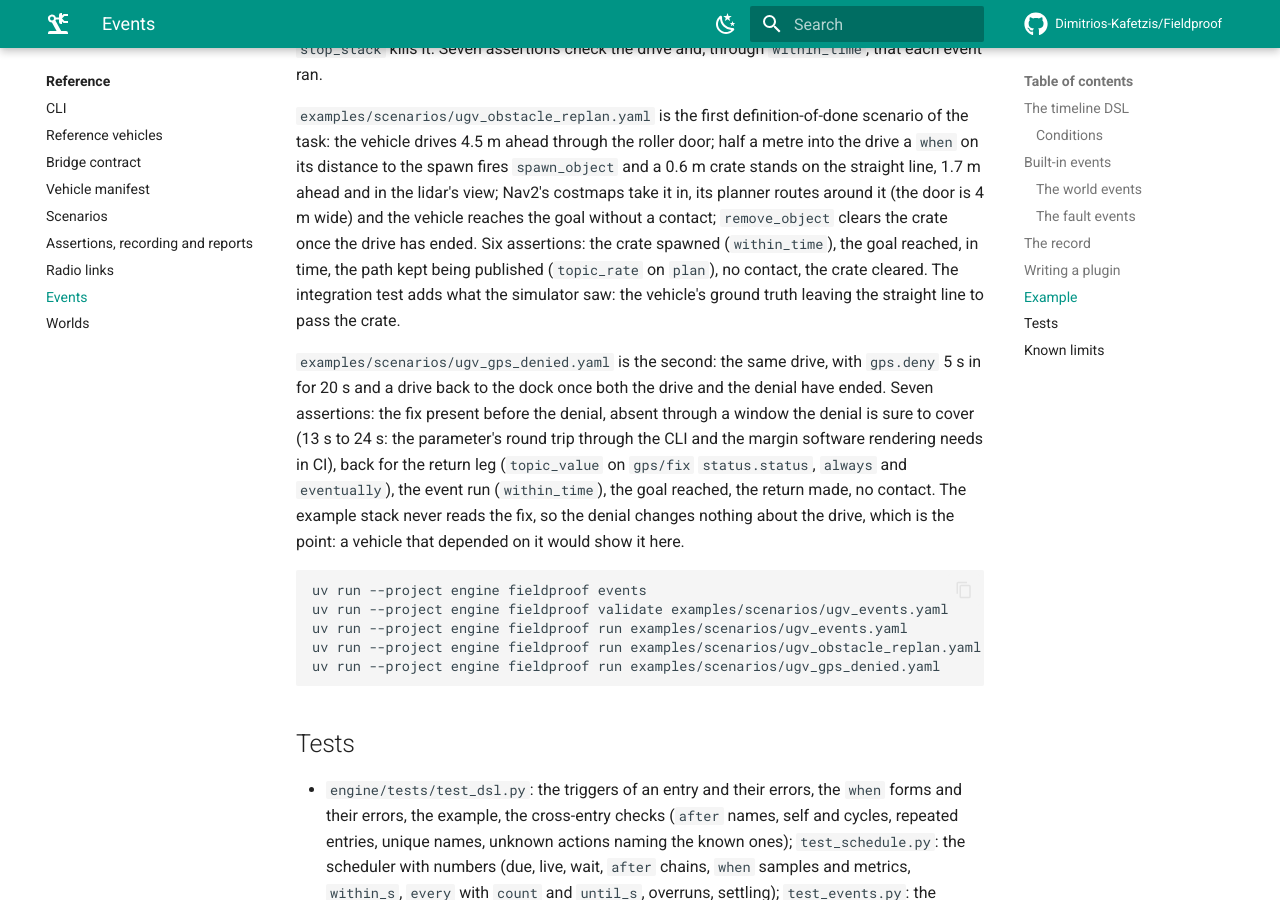
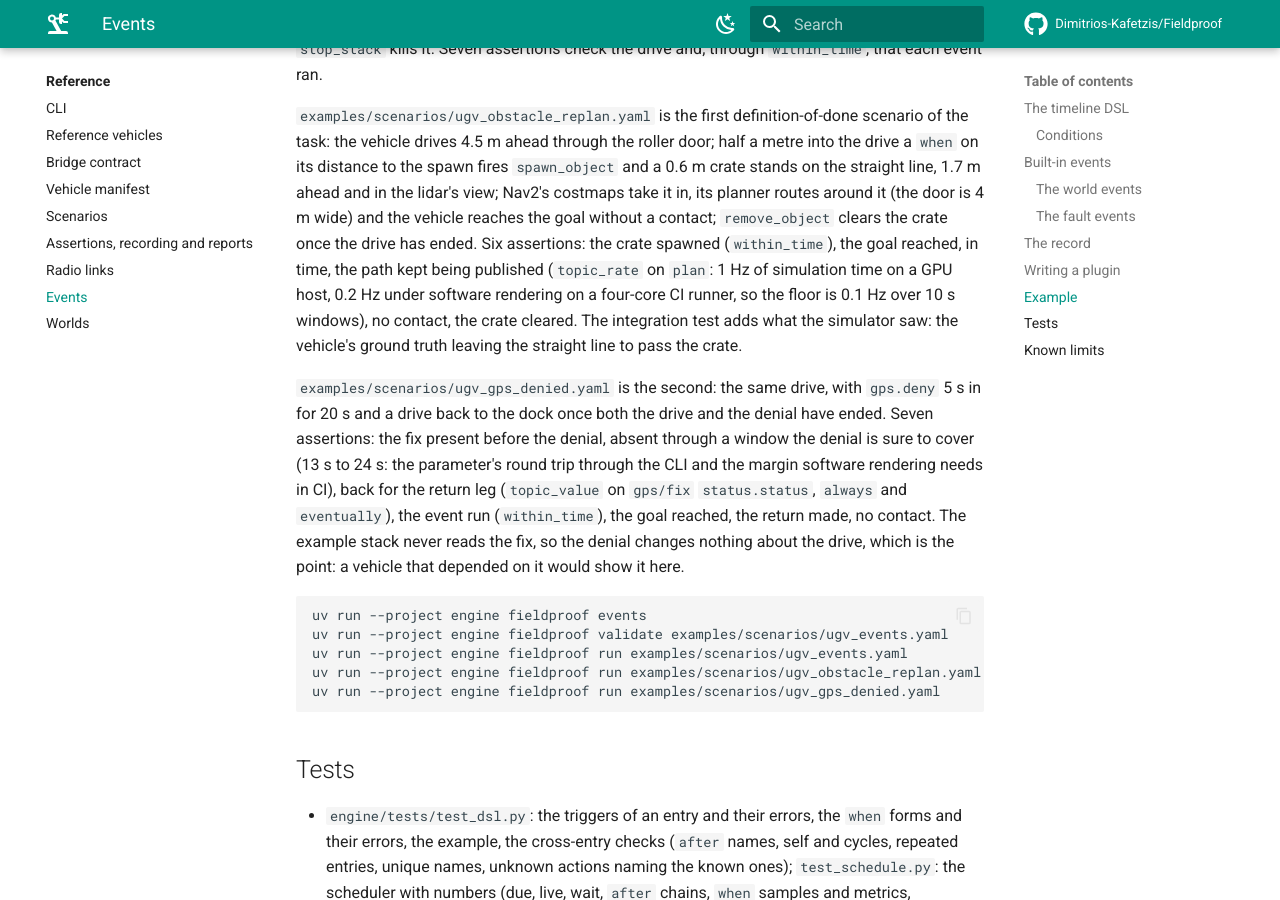
Before and after one commit to Dimitrios-Kafetzis/Fieldproof, an MkDocs documentation site: the page built from docs/reference/events.md, in a window 1280 px wide and 900 px high, scrolled down 10456 px. Built offline with MkDocs 1.6.1 and Material for MkDocs 9.7.7, drawn with Linux system fonts in a browser that asks for light colours; comment, search, counter and statistics services are not loaded.

Commit message:
test(engine): the new integration checks and the obstacle scenario hold in CI
Under software rendering on the four-core runner the obstacle drive took
200 s of simulation time and Nav2's path came at 0.2 Hz, so the
scenario's path-rate floor is 0.1 Hz over 10 s windows and the drive's
limit 6 min; the battery check waits for the drain in simulation time
instead of a fixed wall-clock sleep; the field reader skips the CLI's
lost-message continuation lines.

Task: P2-T03

```diff
--- a/docs/reference/events.md
+++ b/docs/reference/events.md
@@ -348,7 +348,9 @@ straight line, 1.7 m ahead and in the lidar's view; Nav2's costmaps take it in,
 routes around it (the door is 4 m wide) and the vehicle reaches the goal without a contact;
 `remove_object` clears the crate once the drive has ended. Six assertions: the crate spawned
 (`within_time`), the goal reached, in time, the path kept being published (`topic_rate` on
-`plan`), no contact, the crate cleared. The integration test adds what the simulator saw: the
+`plan`: 1 Hz of simulation time on a GPU host, 0.2 Hz under software rendering on a four-core
+CI runner, so the floor is 0.1 Hz over 10 s windows), no contact, the crate cleared. The
+integration test adds what the simulator saw: the
 vehicle's ground truth leaving the straight line to pass the crate.
 
 `examples/scenarios/ugv_gps_denied.yaml` is the second: the same drive, with `gps.deny` 5 s in
```
Also changed, not shown: docs/plan/STATUS.md (+1 -1 lines), 2 other files.
